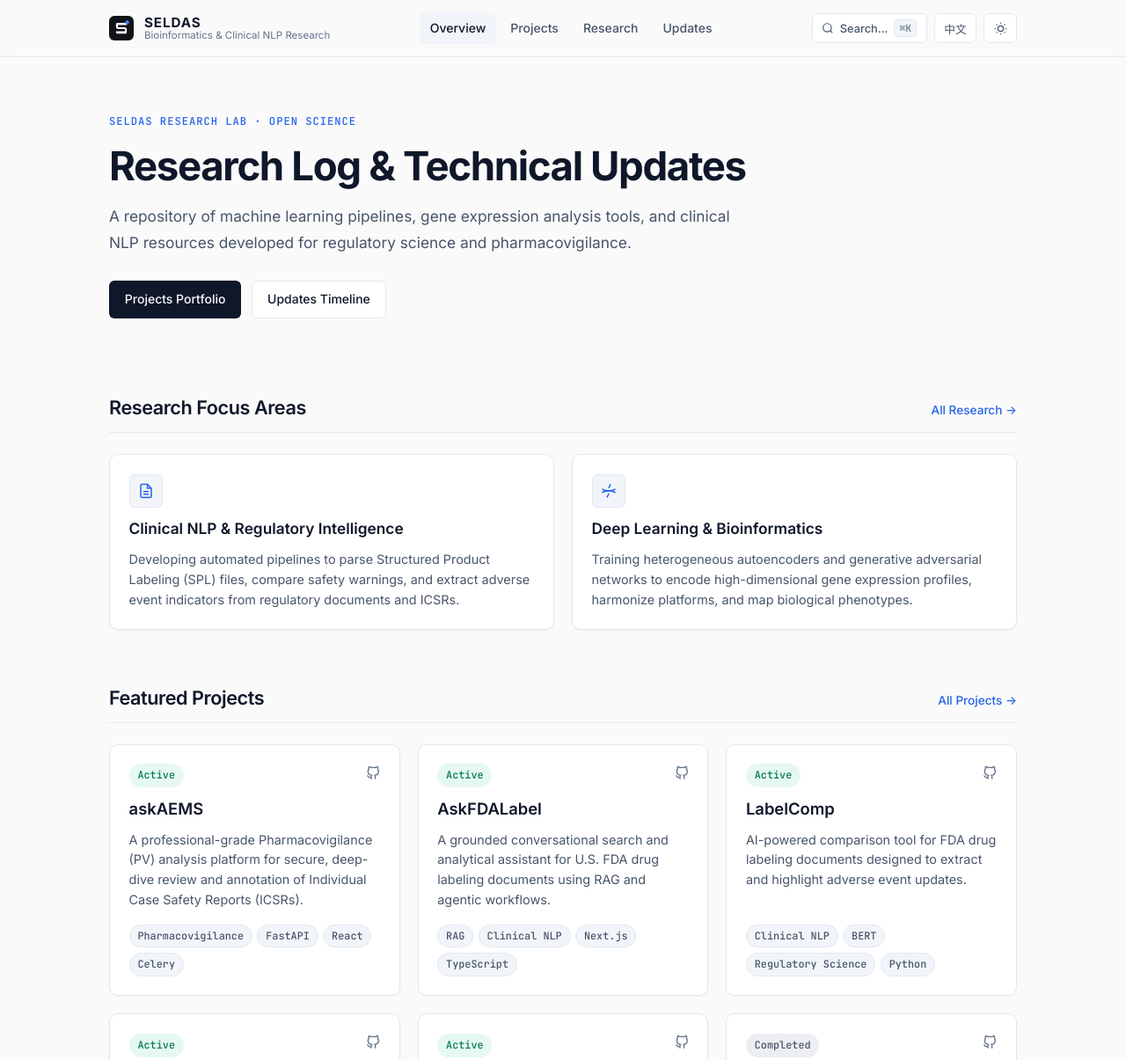
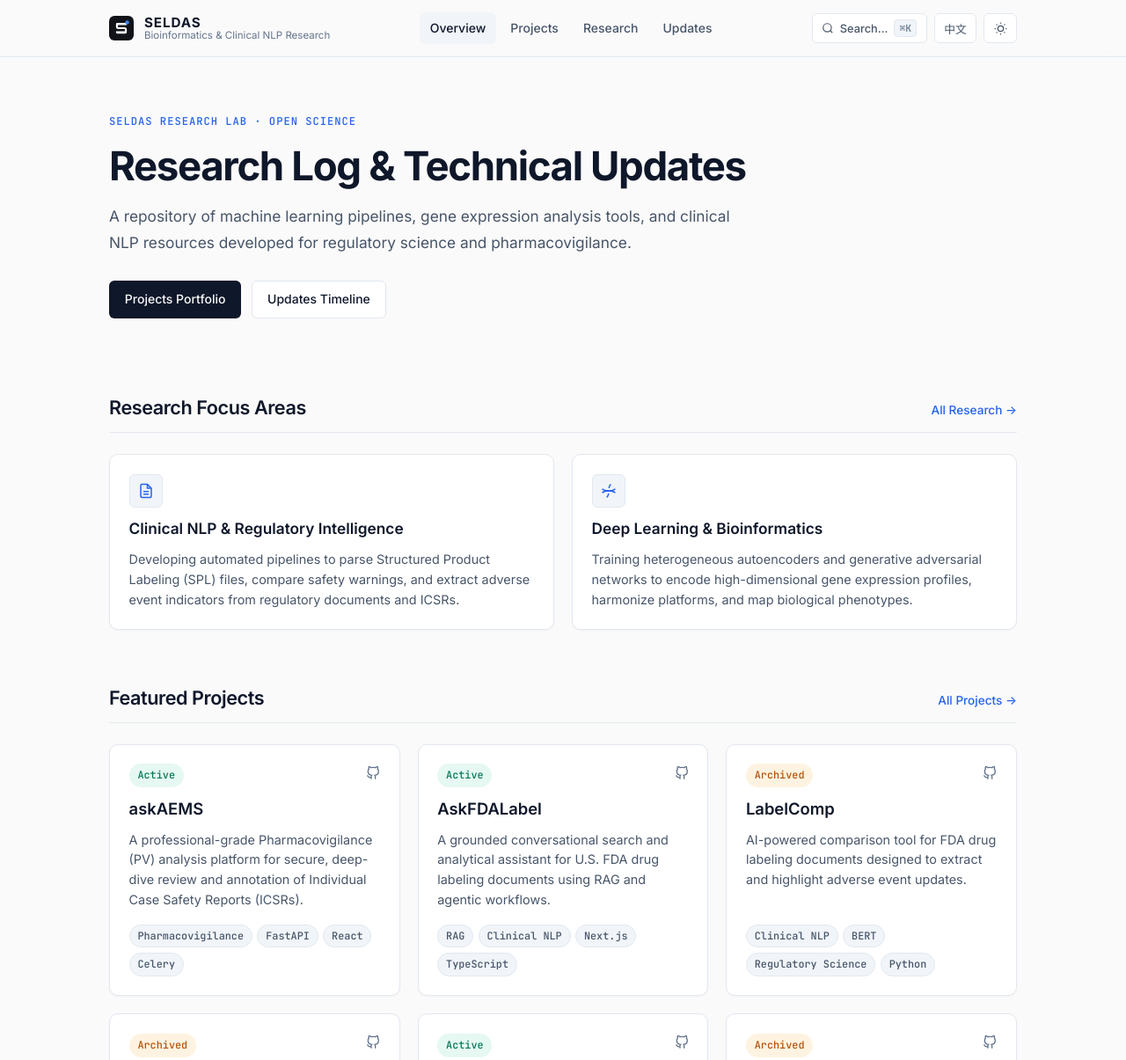
Before and after one commit to seldas/seldas.github.io, an Astro site: page / in a window 1280 px wide. Shown: the top 1205 px of the page at 88% size. Built offline with nearby package versions, Linux system fonts and the light colour scheme; Astro itself is replaced by a stand-in of ours.

Commit message:
Mark LabelComp, LLM4AE, GANomics, and HetEnc as Archived

```diff
--- a/src/data/site.ts
+++ b/src/data/site.ts
@@ -8,7 +8,7 @@ export interface BilingualText {
 export interface ProjectItem {
   id: string;
   name: string;
-  status: 'Active' | 'Completed';
+  status: 'Active' | 'Completed' | 'Archived';
   category: 'flagship' | 'repository';
   repoUrl: string;
   language?: string;
@@ -84,6 +84,7 @@ export const UI_TEXT = {
     statusAll: { en: 'All', zh: '全部' },
     statusActive: { en: 'Active', zh: '活跃维护' },
     statusCompleted: { en: 'Completed', zh: '已完成' },
+    statusArchived: { en: 'Archived', zh: '已归档' },
     flagshipHeading: { en: 'Flagship Platforms & Models', zh: '核心研究平台与模型' },
     reposHeading: { en: 'Open-Source Repositories (GitHub)', zh: '更多 GitHub 开源仓库' },
     sourceCode: { en: 'Source Code', zh: '源码仓库' },
@@ -232,7 +233,7 @@ export const PROJECTS: ProjectItem[] = [
   {
     id: 'labelcomp',
     name: 'LabelComp',
-    status: 'Active',
+    status: 'Archived',
     category: 'flagship',
     repoUrl: 'https://github.com/seldas/LabelComp',
     language: 'Python',
@@ -250,7 +251,7 @@ export const PROJECTS: ProjectItem[] = [
   {
     id: 'llm4ae',
     name: 'LLM4AE',
-    status: 'Active',
+    status: 'Archived',
     category: 'flagship',
     repoUrl: 'https://github.com/seldas/LLM4AE',
     language: 'Python',
@@ -282,7 +283,7 @@ export const PROJECTS: ProjectItem[] = [
   {
     id: 'ganomics',
     name: 'GANomics',
-    status: 'Completed',
+    status: 'Archived',
     category: 'flagship',
     repoUrl: 'https://github.com/seldas/GANomics',
     language: 'Python / PyTorch',
@@ -296,7 +297,7 @@ export const PROJECTS: ProjectItem[] = [
   {
     id: 'hetenc',
     name: 'HetEnc',
-    status: 'Completed',
+    status: 'Archived',
     category: 'flagship',
     repoUrl: 'https://github.com/seldas/HetEnc_Code',
     language: 'Python',
--- a/src/pages/index.astro
+++ b/src/pages/index.astro
@@ -107,7 +107,15 @@ const formatDate = (date: Date) =>
           flagshipProjects.map((project) => (
             <div class="card card-interactive project-card">
               <div class="project-top">
-                <span class={`badge ${project.status === 'Active' ? 'badge-active' : 'badge-done'}`}>
+                <span
+                  class={`badge ${
+                    project.status === 'Active'
+                      ? 'badge-active'
+                      : project.status === 'Archived'
+                        ? 'badge-archived'
+                        : 'badge-done'
+                  }`}
+                >
                   {project.status}
                 </span>
                 <a
--- a/src/styles/global.css
+++ b/src/styles/global.css
@@ -293,6 +293,17 @@ a {
   background: var(--accent-soft);
   color: var(--accent);
   border-color: transparent;
+}
+
+.badge-archived {
+  background: rgba(245, 158, 11, 0.12);
+  color: #b45309;
+  border-color: transparent;
+}
+
+[data-theme='dark'] .badge-archived {
+  background: rgba(251, 191, 36, 0.14);
+  color: #fbbf24;
 }
 
 /* Cards & Grids */
```
Also changed, not shown: src/pages/projects.astro (+22 -2 lines).
